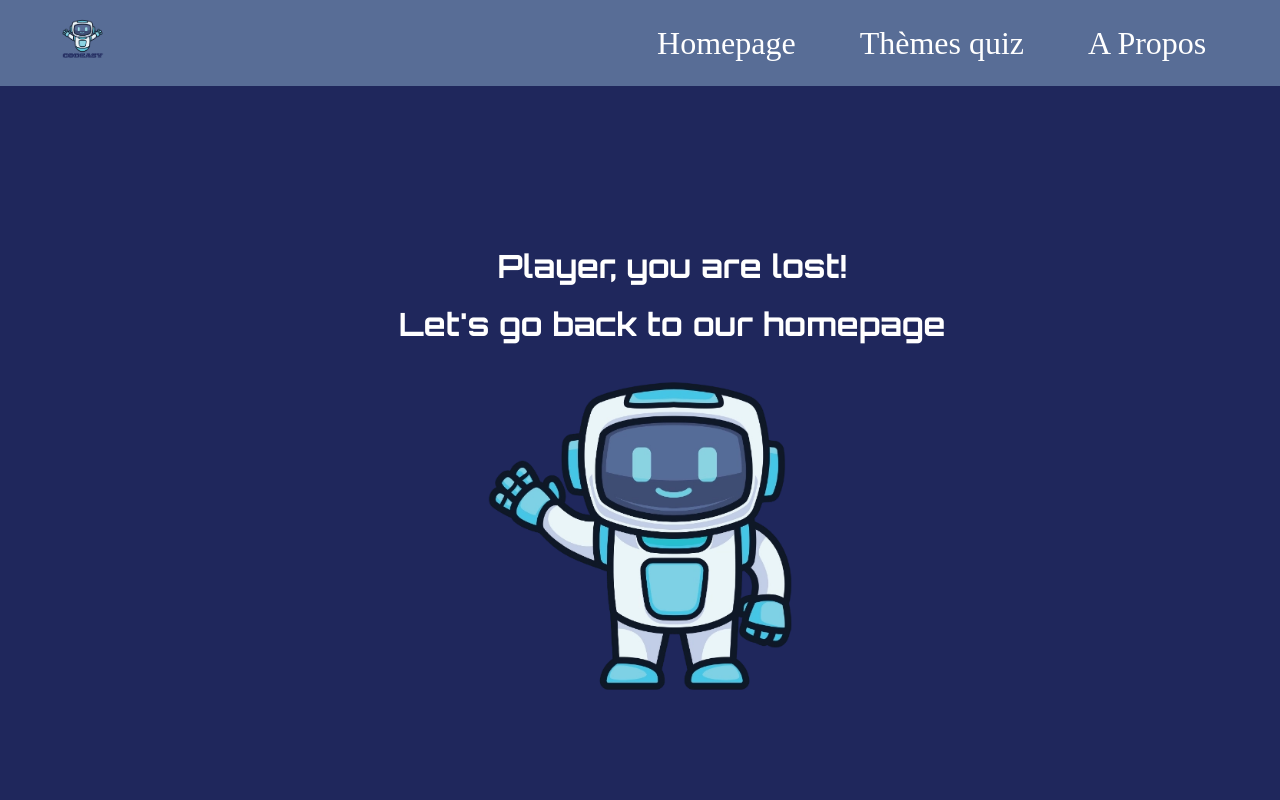
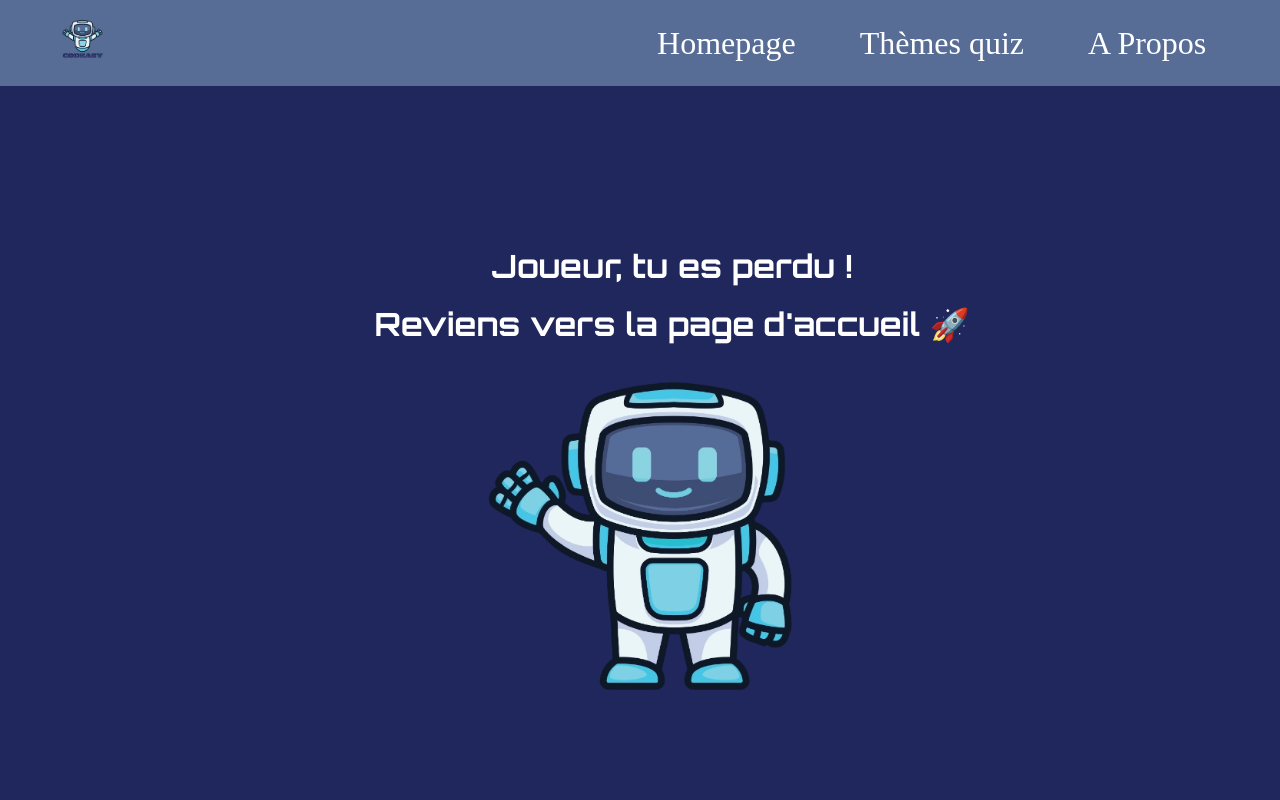
Before and after one commit to Sunnysmilen/Codeasy, a React (Vite) app in the folder client/: page /apropos in a window 1280 px wide. Shown: the top 800 px of the page. Built offline with nearby package versions, Linux system fonts and the light colour scheme.

Commit message:
feat: correction of language

```diff
--- a/client/src/pages/ErrorPage/ErrorPage.tsx
+++ b/client/src/pages/ErrorPage/ErrorPage.tsx
@@ -5,8 +5,8 @@ export default function ErrorPage() {
     <>
       <div className="Error_container">
         {" "}
-        <h1 className="lost">Player, you are lost!</h1>
-        <br /> <h1 className="lost"> Let's go back to our homepage</h1>
+        <h1 className="lost">Joueur, tu es perdu !</h1>
+        <br /> <h1 className="lost"> Reviens vers la page d'accueil 🚀 </h1>
         <img
           className="robot_lost"
           src="/image-accueil.webp"
```
